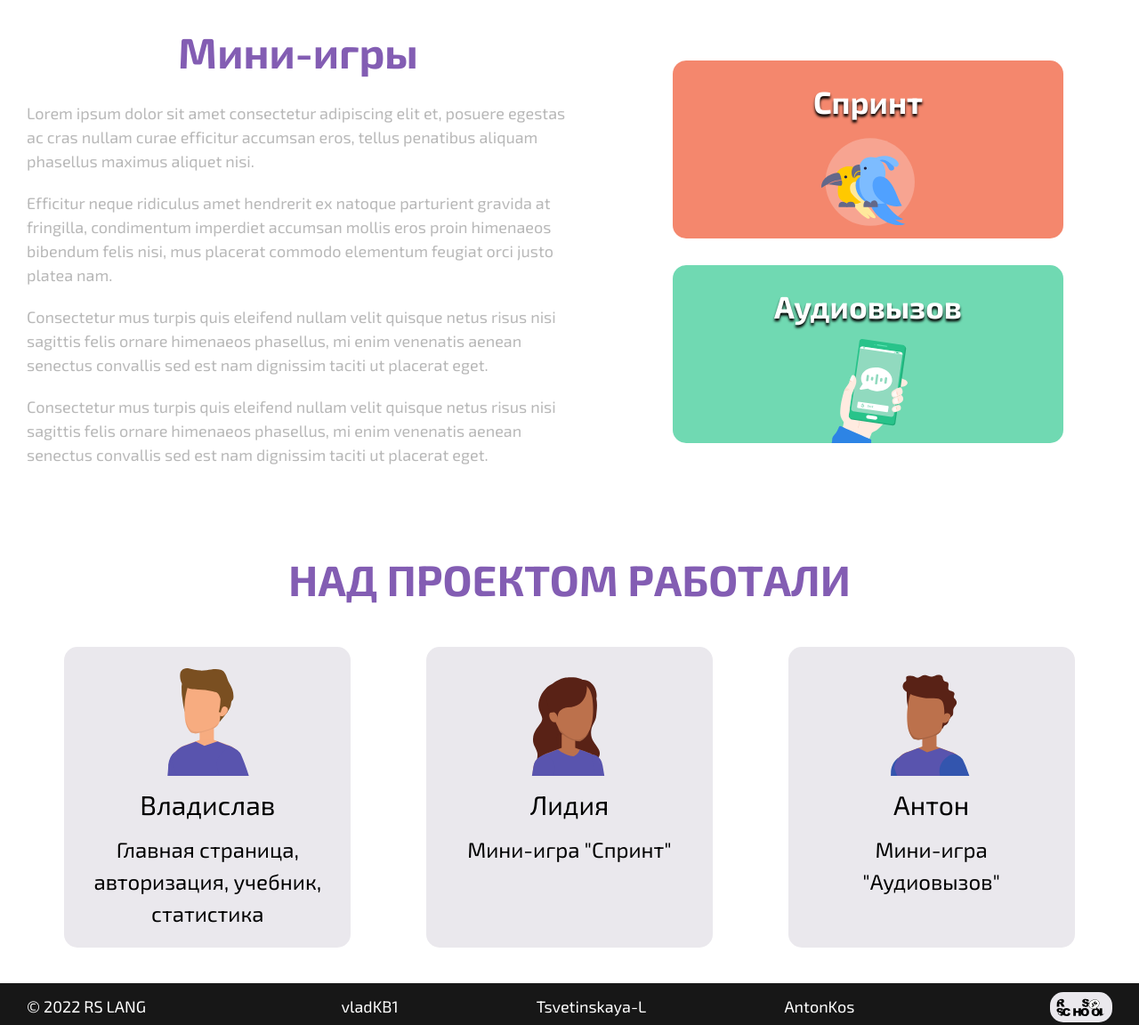
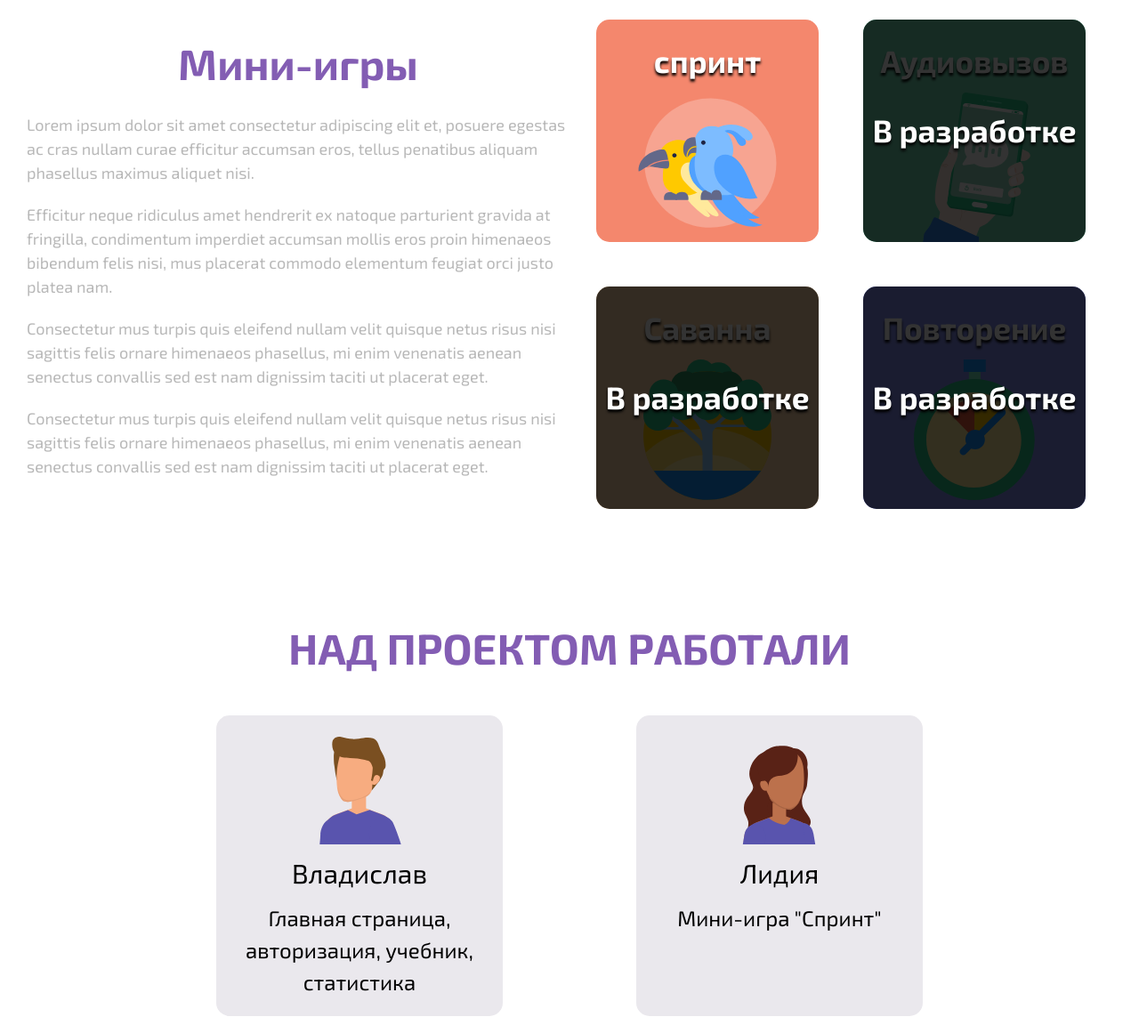
Before and after one commit to vladKB1/rslang, a website built with webpack: page src/index.html in a window 1280 px wide. Shown: the part 1440-2592 px from the top of the page at 89% size. Built offline with nearby package versions, Linux system fonts and the light colour scheme.

Commit message:
fix: make some changes in the main page layout

```diff
--- a/src/styles/abstracts/_variables.scss
+++ b/src/styles/abstracts/_variables.scss
@@ -30,6 +30,8 @@ $mini-games-section-background: white;
 $mini-games-title-color: white;
 $game-sprint-card-background: #f4876d;
 $game-audio-call-card-background: #70d9b2;
+$game-savanna-card-background: #FFD7A9;
+$game-repeating-card-background: #848ff1;
 
 $about-section-background: white;
 
--- a/src/styles/base/_base.scss
+++ b/src/styles/base/_base.scss
@@ -31,3 +31,18 @@ body {
 .description {
   color: $text-color;
 }
+
+.blackout {
+  position: absolute;
+  left: 0;
+  right: 0;
+  top: 0;
+  bottom: 0;
+
+  @include flex(center);
+  width: 100%;
+  height: 100%;
+
+  background-color: rgba(0, 0, 0, 0.8);
+  border-radius: 15px;
+}
--- a/src/styles/layout/_about.scss
+++ b/src/styles/layout/_about.scss
@@ -3,7 +3,7 @@
 }
 
 .about-us-container {
-  padding: 40px 30px;
+  padding: 70px 30px 100px;
 
   .about-us-title {
     text-align: center;
@@ -11,7 +11,8 @@
   }
 
   .about-us {
-    @include flex(space-around);
+    @include flex(center);
+    column-gap: 150px;
 
     .teammate-container {
       @include flex($direction: column);
--- a/src/styles/layout/_footer.scss
+++ b/src/styles/layout/_footer.scss
@@ -10,12 +10,11 @@
 
   .github {
     @include flex(space-around);
+    width: 70%;
 
     a {
       color: white;
     }
-
-    width: 60%;
   }
 
   .rs-school-logo-img {
--- a/src/styles/layout/_minigames.scss
+++ b/src/styles/layout/_minigames.scss
@@ -1,7 +1,7 @@
 .mini-games {
   background-color: $mini-games-section-background;
   padding-top: 70px;
-  padding-bottom: 30px;
+  padding-bottom: 50px;
 }
 
 .mini-games-container {
@@ -22,19 +22,19 @@
   }
 
   .games {
-    @include flex(space-around, center, column);
-    align-content: center;
-    width: 45%;
-    height: 100%;
+    @include flex(center);
+    flex-wrap: wrap;
+    gap: 50px;
+    width: 50%;
   }
 }
 
 .game-card {
+  position: relative;
   @include flex($direction: column);
-  width: 80%;
-  height: 25vh;
+  width: 250px;
+  height: 250px;
   padding: 10px;
-  margin-bottom: 30px;
   border-radius: 15px;
 
   &:last-child {
@@ -61,3 +61,11 @@
   background-color: $game-audio-call-card-background;
   padding-bottom: 0;
 }
+
+.savanna {
+  background-color: $game-savanna-card-background;
+}
+
+.repeating {
+  background-color: $game-repeating-card-background;
+}
--- a/src/styles/layout/_sprint.scss
+++ b/src/styles/layout/_sprint.scss
@@ -187,7 +187,7 @@
 }
 
 .sprint__result-page::-webkit-scrollbar-track {
-  -webkit-box-shadow: inset 0 0 6px rgba(0, 0, 0, 0.2);
+  box-shadow: inset 0 0 6px rgba(0, 0, 0, 0.2);
   border-radius: 10px;
   background-color: #f9f9fd;
 }
--- a/src/views/BaseView.ts
+++ b/src/views/BaseView.ts
@@ -146,11 +146,6 @@ export class BaseView {
           id: 'mainPage/mini-games',
           nestedMenu: [
             {
-              itemName: 'Аудиовызов',
-              id: 'game-audio',
-              nestedMenu: null,
-            },
-            {
               itemName: 'Спринт',
               id: 'game-sprint',
               nestedMenu: null,
@@ -218,7 +213,7 @@ export class BaseView {
     copyright.append(span);
 
     const gitHub = this.createElement('div', 'github');
-    const team = ['vladKB1', 'Tsvetinskaya-L', 'AntonKos'];
+    const team = ['vladKB1', 'Tsvetinskaya-L'];
     gitHub.append(
       ...team.map((teammate) => {
         const a = this.createElement('a') as HTMLAnchorElement;
--- a/src/views/MainPageView.ts
+++ b/src/views/MainPageView.ts
@@ -4,8 +4,9 @@ import backgroundImageSource from '../../public/assets/images/svg/description-ma
 import textBookImg from '../../public/assets/images/svg/description-text-book.svg';
 import sprintImg from '../../public/assets/images/svg/sprint.svg';
 import audioCallImg from '../../public/assets/images/svg/audiocall.svg';
+import savannaImg from '../../public/assets/images/svg/savanna.svg';
+import repeatingImg from '../../public/assets/images/svg/repeating.svg';
 import vladKB1 from '../../public/assets/images/svg/vladKB1-avatar.svg';
-import AntonKos from '../../public/assets/images/svg/AntonKos-avatar.svg';
 import Tsvetinskaya from '../../public/assets/images/svg/Tsvetinskaya-L-avatar.svg';
 
 export type TeamMate = {
@@ -13,6 +14,13 @@ export type TeamMate = {
   name: string;
   gitHub: string;
   about: string;
+};
+
+export type GameCard = {
+  name: string;
+  className: string;
+  image: HTMLImageElement;
+  isExist: boolean;
 };
 
 export class MainPageView extends BaseView {
@@ -63,8 +71,34 @@ export class MainPageView extends BaseView {
     return container;
   }
 
+  createGameCards(gameCardData: GameCard[]): HTMLElement[] {
+    const gameCardElements: HTMLElement[] = [];
+
+    gameCardData.forEach((gameCard) => {
+      const game = this.createElement('a', 'game-card', gameCard.className) as HTMLAnchorElement;
+      if (gameCard.isExist) {
+        game.href = `#game-${gameCard.className}`;
+      }
+      const title = this.createElement('h2', 'game-card-title');
+      title.textContent = gameCard.name;
+      game.append(title, gameCard.image);
+
+      if (!gameCard.isExist) {
+        const blackout = this.createElement('div', 'blackout');
+        const text = this.createElement('h2', 'game-card-title');
+        text.textContent = 'В разработке';
+        blackout.append(text);
+        game.append(blackout);
+      }
+
+      gameCardElements.push(game);
+    });
+
+    return gameCardElements;
+  }
+
   createSectionMiniGames(): HTMLElement {
-    const div = this.createElement('div', 'container', 'mini-games-container');
+    const miniGamesContainer = this.createElement('div', 'container', 'mini-games-container');
 
     const MiniGamesTitle = this.createElement('h1', 'title', 'mini-games-title');
     MiniGamesTitle.textContent = 'Мини-игры';
@@ -85,26 +119,37 @@ export class MainPageView extends BaseView {
     description.append(MiniGamesTitle, p1, p2, p3, p4);
 
     const games = this.createElement('div', 'games');
+    const gameCards = this.createGameCards([
+      {
+        name: 'спринт',
+        className: 'sprint',
+        image: this.createImage(sprintImg, 'sprintImg', 'game-card-img'),
+        isExist: true,
+      },
+      {
+        name: 'Аудиовызов',
+        className: 'audio-call',
+        image: this.createImage(audioCallImg, 'audioCallImg', 'game-card-img'),
+        isExist: false,
+      },
+      {
+        name: 'Саванна',
+        className: 'savanna',
+        image: this.createImage(savannaImg, 'savannaImg', 'game-card-img'),
+        isExist: false,
+      },
+      {
+        name: 'Повторение',
+        className: 'repeating',
+        image: this.createImage(repeatingImg, 'repeatingImg', 'game-card-img'),
+        isExist: false,
+      },
+    ]);
 
-    const sprintGame = this.createElement('a', 'game-card', 'sprint') as HTMLAnchorElement;
-    sprintGame.href = '#game-sprint';
-    let title = this.createElement('h2', 'game-card-title');
-    let image = this.createImage(sprintImg, 'sprintImg', 'game-card-img', 'sprint__img');
-    title.textContent = 'Спринт';
-    sprintGame.append(title, image);
+    gameCards.forEach((gameCard: HTMLElement) => games.append(gameCard));
+    miniGamesContainer.append(description, games);
 
-    const audioGame = this.createElement('a', 'game-card', 'audio-call') as HTMLAnchorElement;
-    audioGame.href = '#game-audio';
-    title = this.createElement('h2', 'game-card-title');
-    image = this.createImage(audioCallImg, 'audioCallImg', 'game-card-img', 'audio-call__img');
-    title.textContent = 'Аудиовызов';
-    audioGame.append(title, image);
-
-    games.append(sprintGame, audioGame);
-
-    div.append(description, games);
-
-    return div;
+    return miniGamesContainer;
   }
 
   createTeamMate(teamMate: TeamMate): HTMLElement {
@@ -153,14 +198,6 @@ export class MainPageView extends BaseView {
         about: 'Мини-игра "Спринт"',
       }),
     );
-    about.append(
-      this.createTeamMate({
-        photo: AntonKos,
-        name: 'Антон',
-        gitHub: 'https://github.com/AntonKos',
-        about: 'Мини-игра "Аудиовызов"',
-      }),
-    );
 
     container.append(title, about);
     return container;
```
Also changed, not shown: public/assets/images/svg/AntonKos-avatar.svg (deleted), public/assets/images/svg/repeating.svg (added), public/assets/images/svg/savanna.svg (added).
